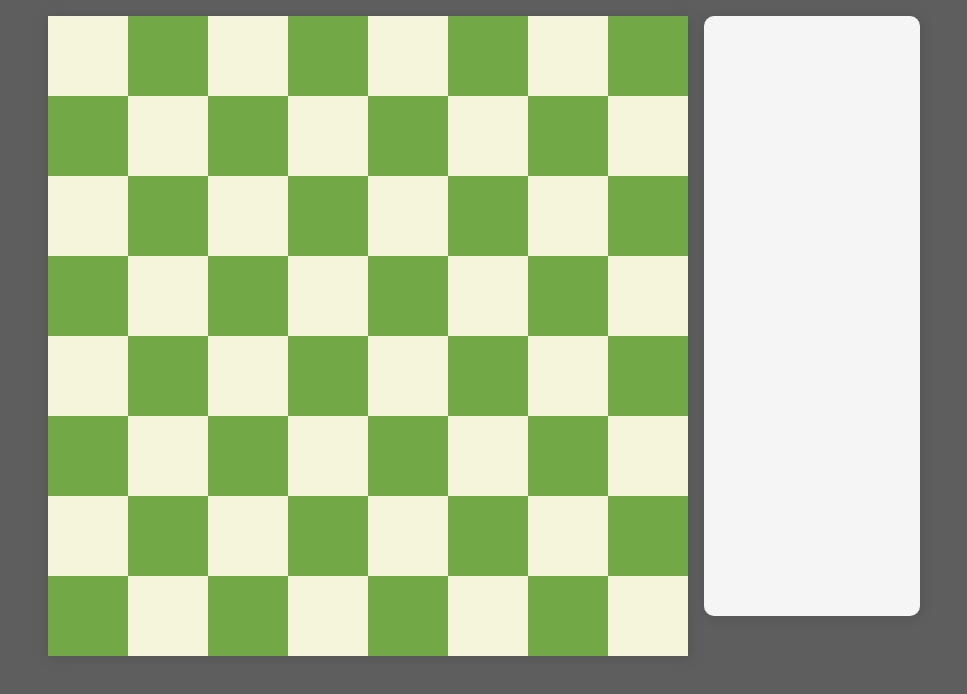
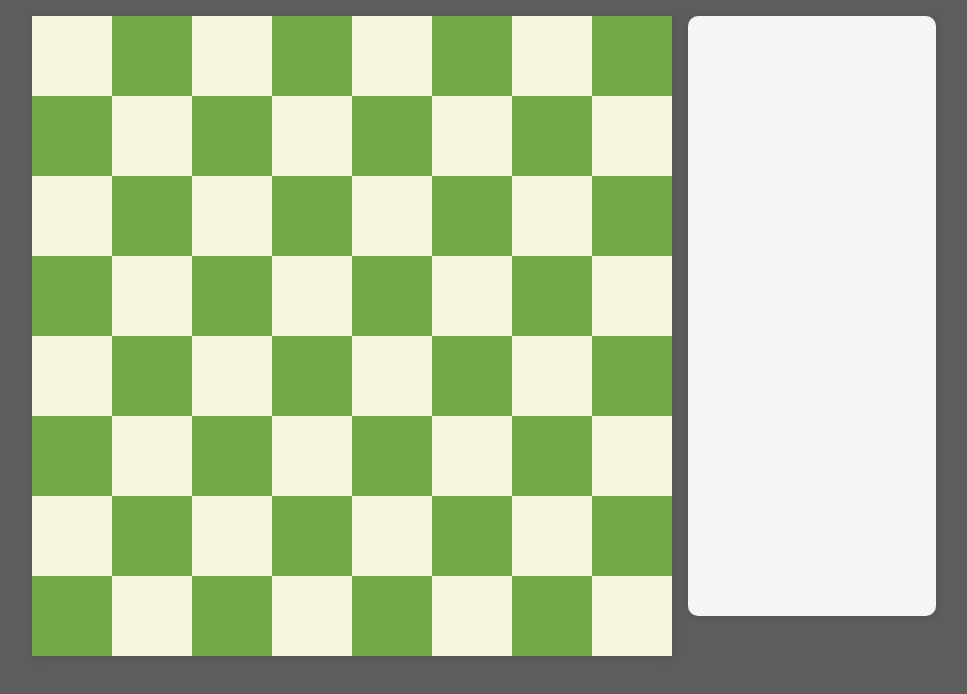
Before and after one commit to jacobrobertsdev/Chess.com_Frontend_Challenge, a Vue app: page / in a window 1280 px wide. Shown: the top 694 px of the page, without its empty margins (164-1131 px from the left). Built offline with nearby package versions, Linux system fonts and the light colour scheme.

Commit message:
Adjust SideBar width

```diff
--- a/src/components/SideBar.vue
+++ b/src/components/SideBar.vue
@@ -25,14 +25,14 @@
     flex-wrap: wrap;
     align-content: flex-start;
     justify-content: center;
-    gap: .7rem;
+    gap: .6rem;
     height: 45vw;
-    width: 12rem;
+    width: 14rem;
     box-shadow: 1px 1px 10px 0px rgb(82, 82, 82);
     border-radius: 10px;
     background-color: whitesmoke;
     padding:.75rem;
-    overflow:auto;
+    overflow: auto;
     margin-top: 1rem;
 }
 
```
